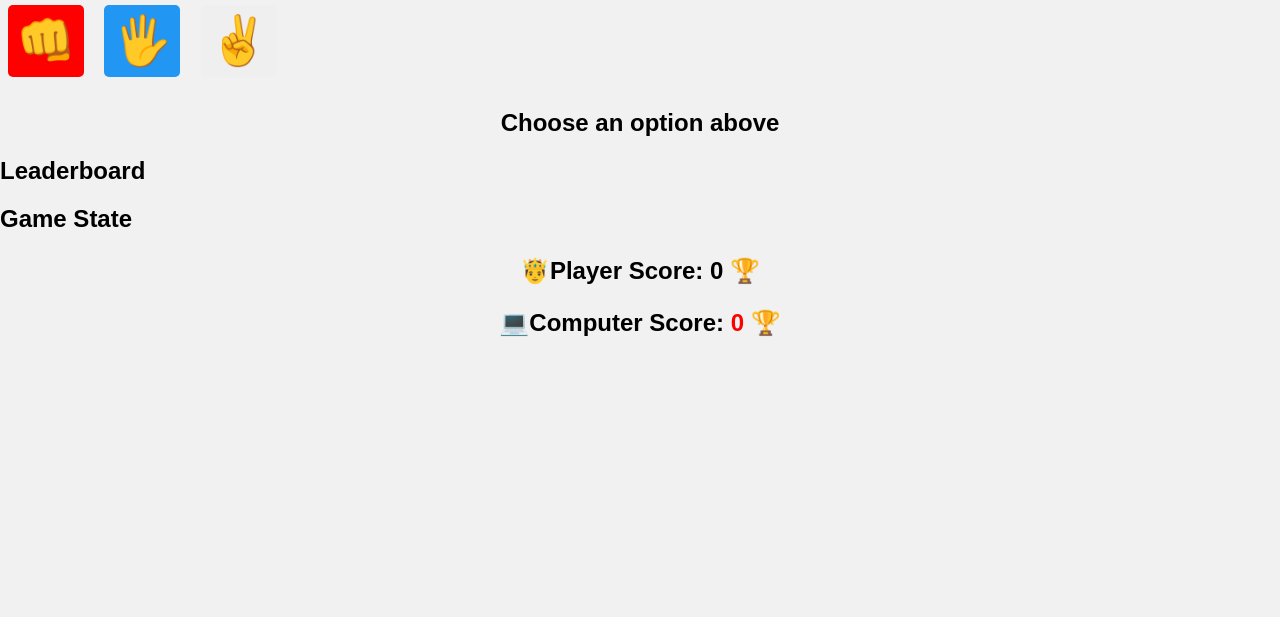
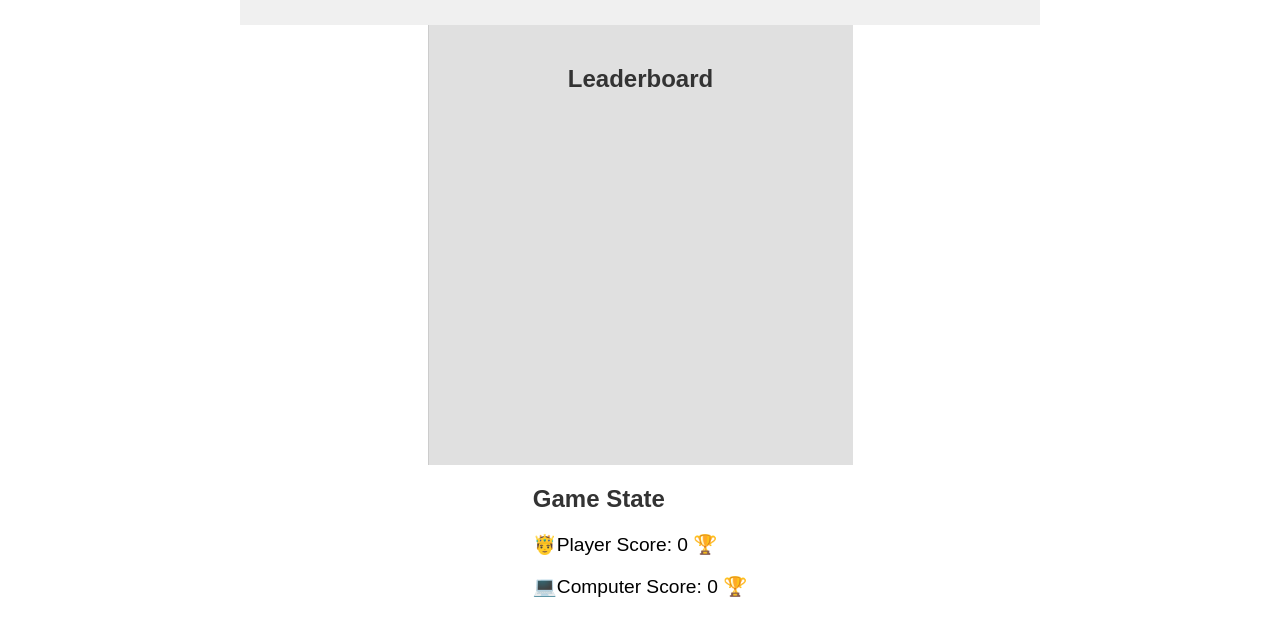
Before and after one commit to arjya26/Rock-paper-scissor, a plain HTML site: page index.html in a window 1280 px wide. Shown: the part 183-800 px from the top of the page. Drawn offline with Linux system fonts and the light colour scheme.

Commit message:
style.css

```diff
--- a/style.css
+++ b/style.css
@@ -1,26 +1,53 @@
 body {
-    background-color: #f1f1f1;
-    font-family: "Arial", sans-serif;
+    /*font-family: Arial, sans-serif;
+    text-align: center;
+    */
+    font-family: Arial, sans-serif;
+    display: flex;
+    flex-direction: column;
+    justify-content: center;
+    align-items: center;
+    height: 100vh;
     margin: 0;
-    padding: 0;
 }
 
 h1 {
-    font-size: 2rem;
-    text-align: center;
-    padding-top: 100px;
+    color: #333;
 }
 
-p {
-    font-size: 1.5rem;
-    font-weight: 600;
-    text-align: center;
-    margin-bottom: 0.5rem;
+.game {
+    /*display: flex;
+    justify-content: center;
+    align-items: center;
+    flex-direction: column;
+    margin-top: 20px;
+    */
+    display: flex;
+    justify-content: space-between;
+    align-items: center;
+    width: 100%;
+    max-width: 800px;
 }
 
-.buttons {
+.options,.leaderboard {
+    /*display: flex;
+    gap: 20px;
+    */
+    flex: 1;
+    padding: 20px;
+    background-color: #f0f0f0;
+    text-align: center;
+}
+.leaderboard {
+    overflow: auto;
+    overflow-y: scroll;
+    background-color: #e0e0e0;
+}
+
+.options {
     display: flex;
-    justify-content: center;
+    justify-content: left;
+    padding-left: 80px;
 }
 
 button {
@@ -32,9 +59,12 @@ button {
     border-radius: 5px;
     transition: all 0.3s ease-in-out;
 }
-
 button:hover {
     opacity: 0.7;
+}
+
+.result {
+    margin-top: 20px;
 }
 
 #rock {
@@ -45,21 +75,31 @@ button:hover {
     background-color: #2196f3;
 }
 
-#scissor {
+#scissors {
     background-color: rgb(23, 240, 95);
 }
 
-#user-score {
-    color: #2196f3;
-    font-size: 2rem;
-    font-weight: 600;
-    margin-bottom : 0;
+p {
+    font-size: 1.2rem;
+    font-weight: 500;
+}
+.leaderboard {
+    border-left: 1px solid #ccc;
+    padding-left: 20px;
+    float: right;
+    width: 30%;
+    box-sizing: content-box;
 }
 
-#computer-score {
-    color: #ff0000;
+h2 {
+    color: #333;
 }
 
-.score {
-    text-align: center;
+ul {
+    list-style: none;
+    padding: 0;
 }
+
+li {
+    margin-bottom: 10px;
+}
```
